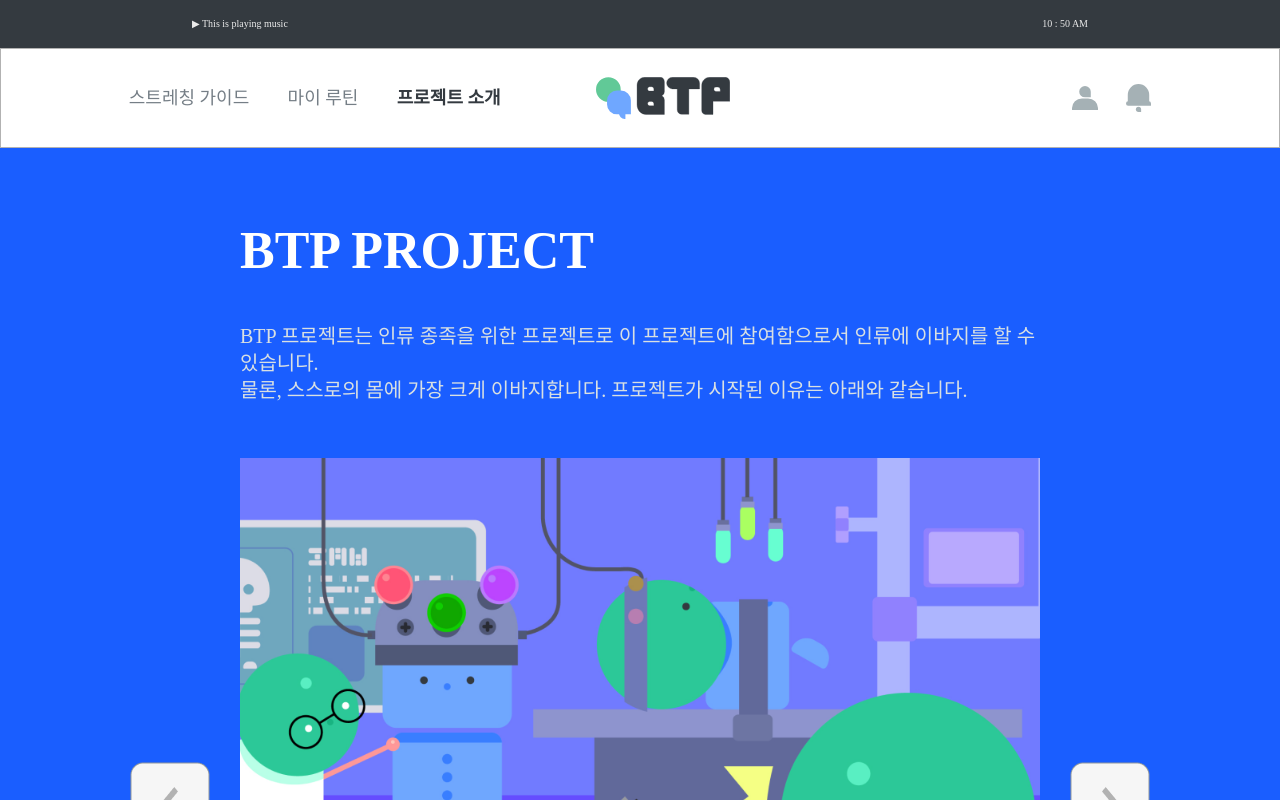
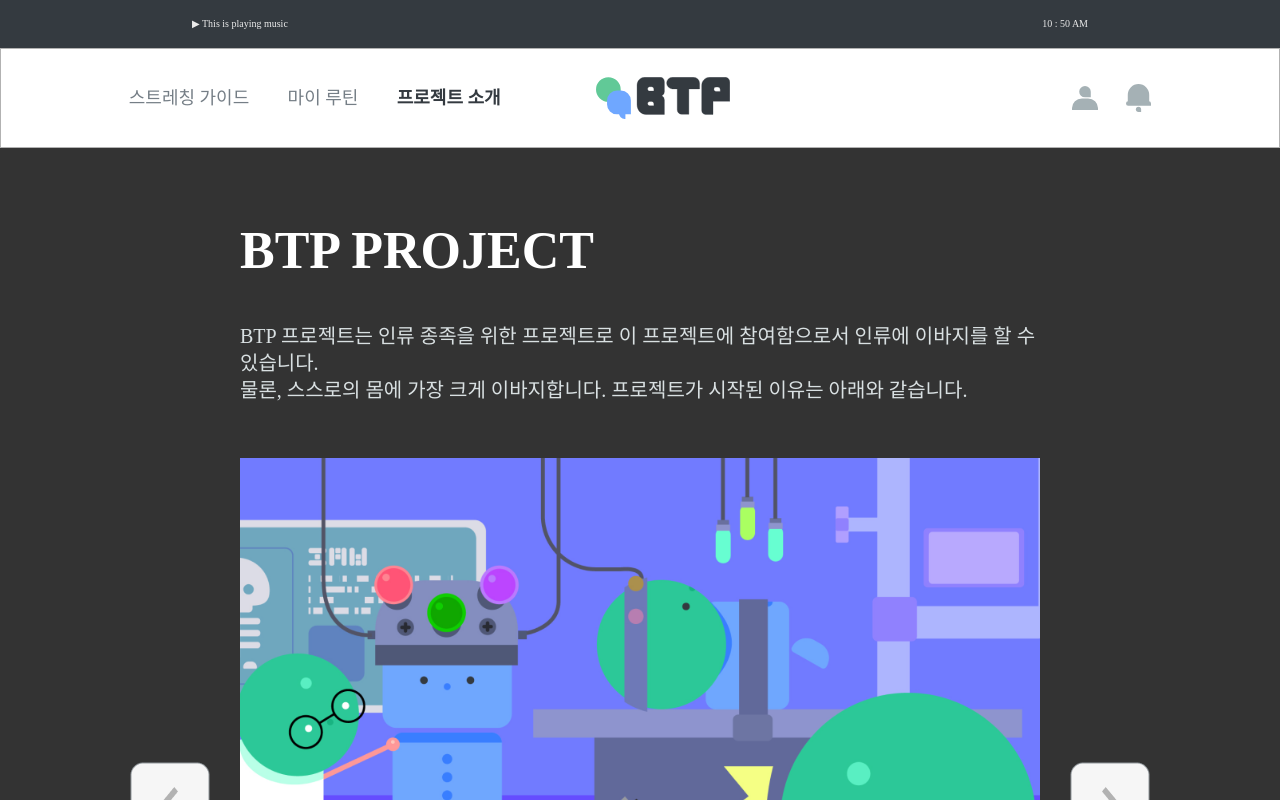
Before and after one commit to turtle-engineers/BTP_ui, a Vue app: page /story in a window 1280 px wide. Shown: the top 800 px of the page. Built offline with nearby package versions, Linux system fonts and the light colour scheme; a web font is replaced by a local one.

Commit message:
body->div.app-container 수정 (스토리:프로젝트 소개)

```diff
--- a/src/assets/scss/components/story.scss
+++ b/src/assets/scss/components/story.scss
@@ -2,7 +2,7 @@
   box-sizing: border-box;
 }
 
-body{
+.app-container{
   padding: 0;
   margin: 0;
   background-color: #333333;
--- a/src/views/Story.vue
+++ b/src/views/Story.vue
@@ -1,5 +1,5 @@
 <template>
-  <div>
+  <div class="app-container">
     <simpleheader></simpleheader>
 
       <div id="desc">
```
